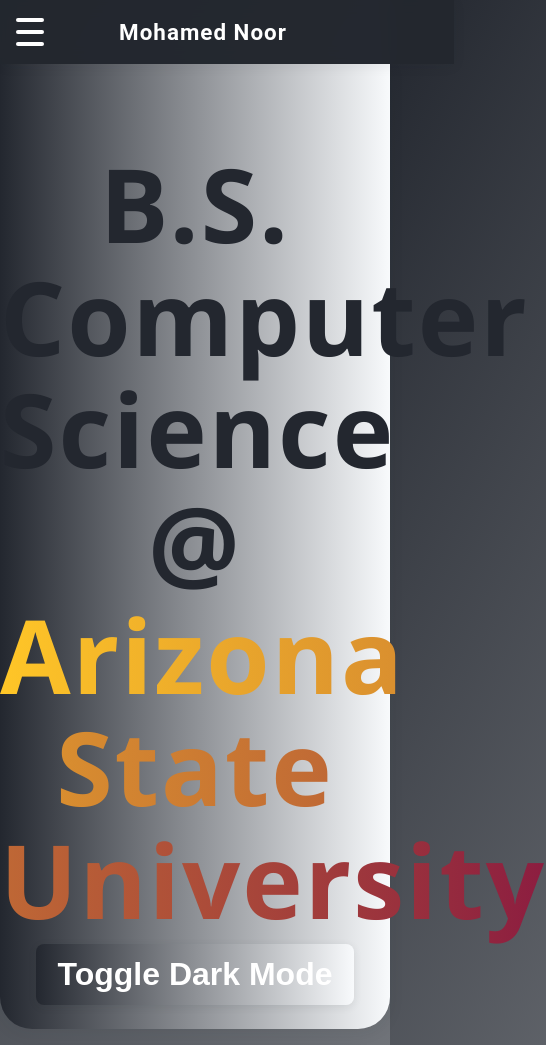
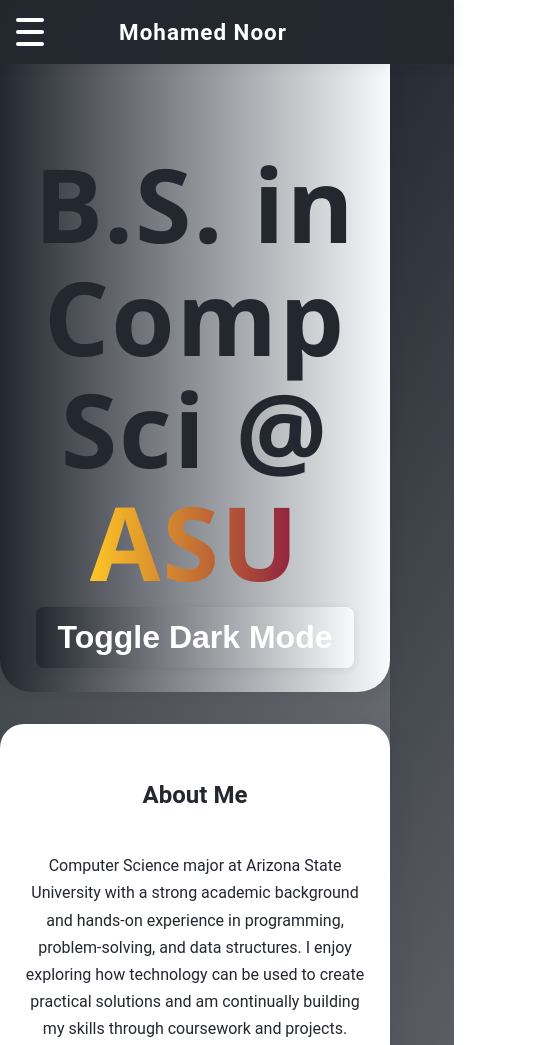
Before and after one commit to mknoor5/portfolio, a plain HTML site: page index.html in a window 390 px wide. Shown: the top 1045 px of the page, 546 px wide, since content can reach past the window. Drawn offline with Linux system fonts and the light colour scheme.

```diff
--- a/index.html
+++ b/index.html
@@ -65,9 +65,11 @@
     </nav>
 
     <header>
-        <h1 class="hero-title">B.S. Computer Science @ <span class="asu-gradient">Arizona State University</span>
+    <h1 class="hero-title"><span class="desktop-only">B.S. Computer Science @ <span class="asu-gradient">Arizona State University</span></span>
+            <span class="mobile-only">B.S. in Comp Sci @ <span class="asu-gradient">ASU</span></span>
         </h1>
         <button id="darkModeToggle">Toggle Dark Mode</button>
+                        <p class="university-info">
     </header>
 
     <section id="about">
--- a/styles/main.css
+++ b/styles/main.css
@@ -1,3 +1,34 @@
+/* Responsive university info text */
+.university-info {
+    text-align: center;
+    margin: 0;
+    font-family: inherit;
+}
+.desktop-only {
+    display: inline;
+}
+.mobile-only {
+    display: none;
+}
+@media (max-width: 700px) {
+    .desktop-only {
+        display: none;
+    }
+    .mobile-only {
+        display: inline;
+        font-size: 1em;
+        text-align: center;
+    }
+    .university-info {
+        font-size: 1em;
+        text-align: center;
+    }
+}
+@media (max-width: 700px) {
+    .hero-title {
+        font-size: 1.3em;
+        text-align: center;
+    }
 /* Responsive Design for Mobile Accessibility */
 @media (max-width: 700px) {
     .top-nav {
@@ -215,7 +246,6 @@ section {
         font-size: 1.6em;
         text-align: center;
     }
-}
 .project-card a {
     color: #444;
     text-decoration: none;
@@ -466,15 +496,14 @@ input:focus, textarea:focus {
 
 .hero-title {
     font-family: 'Montserrat', 'Segoe UI', Arial, sans-serif;
-    font-size: 3.4em;
-    font-weight: 900;
+    font-size: 2em;
+    margin: 24px 0 12px 0;
     text-align: center;
-    margin: 48px 0 24px 0;
-    letter-spacing: 2px;
-    color: #23272f;
-    line-height: 1.1;
 }
-
+h1 {
+    font-size: 1.6em;
+    text-align: center;
+}
 .hero-title .asu-gradient {
     background: linear-gradient(90deg, #ffc627 0%, #8c1d40 100%);
     -webkit-background-clip: text;
```
